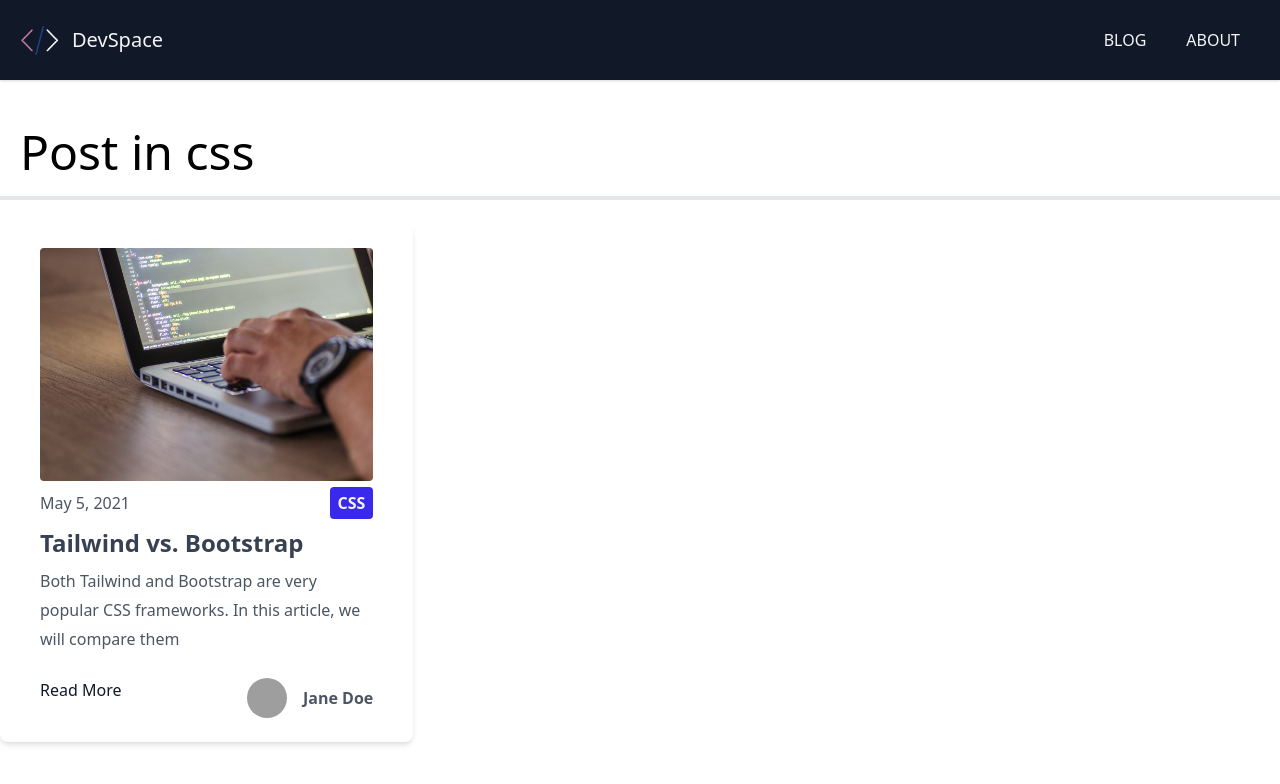
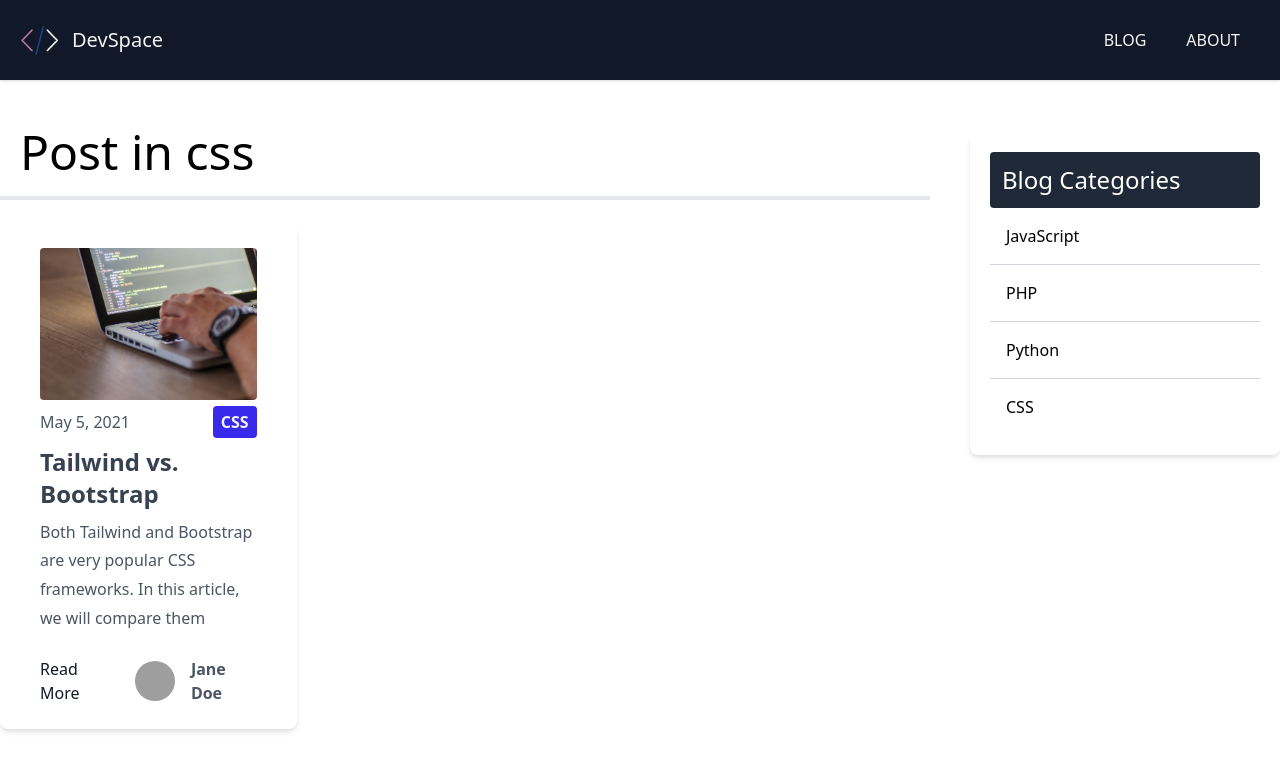
Before and after one commit to asa108/devspace-blog, a Next.js app: page /blog/category/css in a window 1280 px wide. Shown: the top 784 px of the page. Built offline with nearby package versions, Linux system fonts and the light colour scheme; grey boxes are pictures that could not be loaded.

Commit message:
added categories list to sidebar

```diff
--- /dev/null
+++ b/components/CategoryList.js
@@ -0,0 +1,18 @@
+import Link from "next/link";
+
+export default function CategoryList({ categories }) {
+  return (
+    <div className="w-full p-5 bg-white rounded-lg shadow-md mt-6">
+      <h3 className="text-2xl bg-gray-800 text-white p-3 rounded">
+        Blog Categories
+      </h3>
+      <ul className="divide-y divide-gray-300">
+        {categories.map((category, index) => (
+          <Link key={index} href={`/blog/category/${category.toLowerCase()}`}>
+            <li className="p-4 cursor-pointer hover:bg-gray-50">{category}</li>
+          </Link>
+        ))}
+      </ul>
+    </div>
+  );
+}
--- a/pages/blog/category/[category_name].js
+++ b/pages/blog/category/[category_name].js
@@ -3,16 +3,26 @@
 import matter from "gray-matter";
 import Layout from "@/components/Layout";
 import Post from "@/components/Post";
+import CategoryList from "@/components/CategoryList";
 import { getPosts } from "@/lib/posts";
 
-export default function CategoryBlogPage({ posts, categoryName }) {
+export default function CategoryBlogPage({ posts, categoryName, categories }) {
   return (
     <Layout>
-      <h1 className="text-5xl border-b-4 p-5">Post in {categoryName}</h1>
-      <div className="grid md:gri-cols-2 lg:grid-cols-3 gap-5">
-        {posts.map((post, index) => (
-          <Post key={index} post={post} />
-        ))}
+      <div className="flex justify-between">
+        <div className="w-3/4 mr-10">
+          <h1 className="text-5xl border-b-4 p-5">Post in {categoryName}</h1>
+
+          <div className="grid md:gri-cols-2 lg:grid-cols-3 gap-5">
+            {posts.map((post, index) => (
+              <Post key={index} post={post} />
+            ))}
+          </div>
+        </div>
+
+        <div className="w-1/4">
+          <CategoryList categories={categories} />
+        </div>
       </div>
     </Layout>
   );
@@ -46,6 +56,10 @@
 
   const posts = getPosts();
 
+  // Get categories for sidebar
+  const categories = posts.map((post) => post.frontmatter.category);
+  const uniqueCategories = [...new Set(categories)];
+
   // filter posts by category
   const categoryPosts = posts.filter(
     (post) => post.frontmatter.category.toLowerCase() === category_name
@@ -55,6 +69,7 @@
     props: {
       posts: categoryPosts,
       categoryName: category_name,
+      categories: uniqueCategories,
     },
   };
 }
--- a/pages/blog/page/[page_index].js
+++ b/pages/blog/page/[page_index].js
@@ -3,20 +3,28 @@
 import Layout from "@/components/Layout";
 import Post from "@/components/Post";
 import Pagination from "@/components/Pagination";
+import CategoryList from "@/components/CategoryList";
 import { POSTS_PER_PAGE } from "@/config/index";
 import { getPosts } from "@/lib/posts";
 
-export default function BlogPage({ posts, numPages, currentPage }) {
+export default function BlogPage({ posts, numPages, currentPage, categories }) {
   return (
     <Layout>
+      <div className="flex justify-between">
+        <div className="w-3/4 mr-10">
           <h1 className="text-5xl border-b-4 p-5">Blogs</h1>
           <div className="grid md:gri-cols-2 lg:grid-cols-3 gap-5">
             {posts.map((post, index) => (
               <Post key={index} post={post} />
             ))}
           </div>
+          <Pagination currentPage={currentPage} numPages={numPages} />
+        </div>
 
-      <Pagination currentPage={currentPage} numPages={numPages} />
+        <div className="w-1/4">
+          <CategoryList categories={categories} />
+        </div>
+      </div>
     </Layout>
   );
 }
@@ -46,6 +54,10 @@
 
   const posts = getPosts();
 
+  // Get categories for sidebar
+  const categories = posts.map((post) => post.frontmatter.category);
+  const uniqueCategories = [...new Set(categories)];
+
   const numPages = Math.ceil(files.length / POSTS_PER_PAGE);
   const pageIndex = page - 1;
   const orderedPosts = posts.slice(
@@ -58,6 +70,7 @@
       posts: orderedPosts,
       numPages,
       currentPage: page,
+      categories: uniqueCategories,
     },
   };
 }
```
Lines whose indentation alone changed are shown as unchanged.
